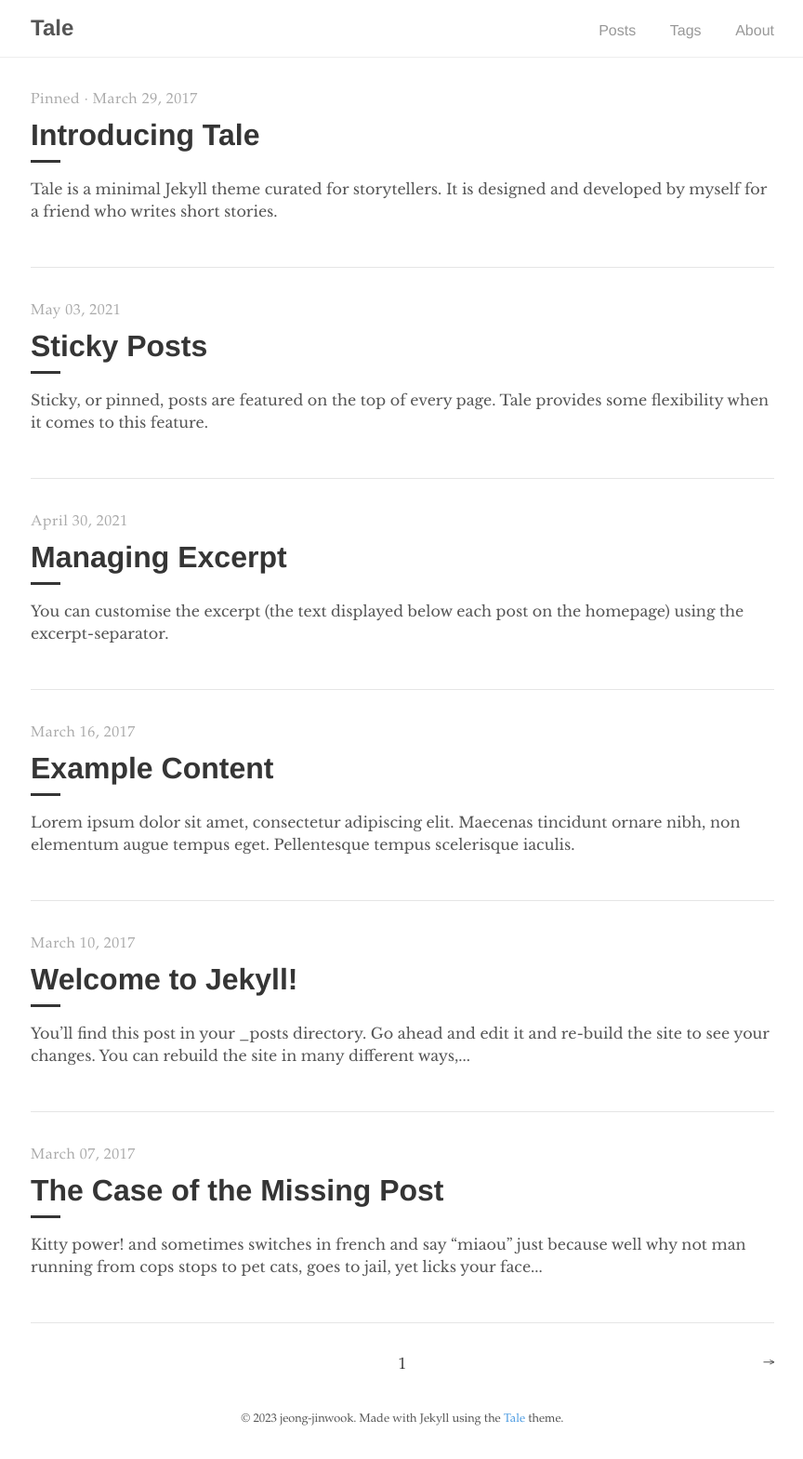
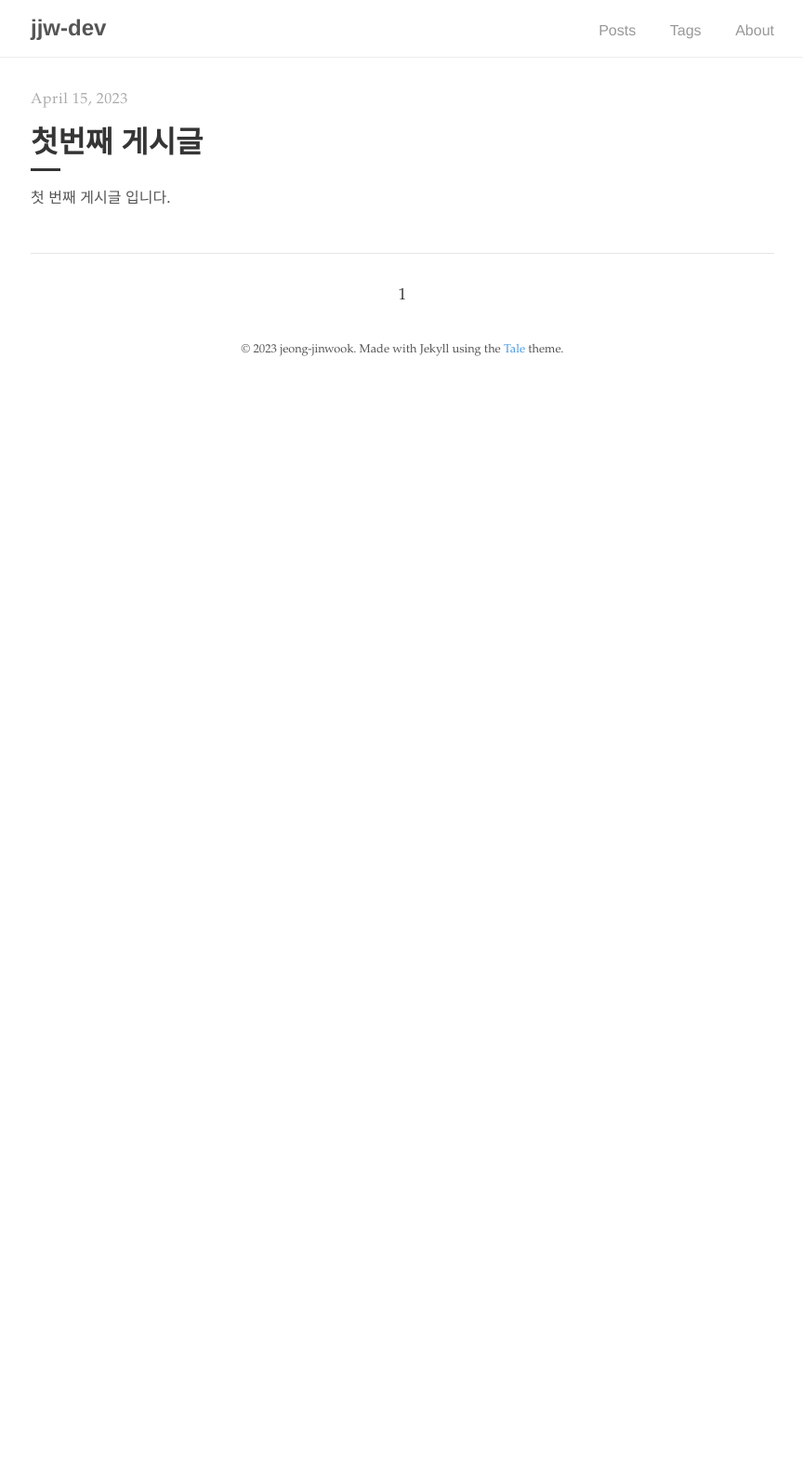
Before and after one commit to jeong-jin-wook/jeong-jin-wook.github.io, a Jekyll site: the page built from index.html, in a window 1280 px wide. Shown: the whole page at 93% size, without its empty margins (207-1071 px from the left). Built offline with Jekyll 4.4.1, drawn with Linux system fonts in a browser that asks for light colours; the list of posts is cut into pages by our own code; after the commit the page ends 900 px from its top, so only the background shows below that.

Commit message:
feat: 2023-04.15

```diff
--- a/_config.yml
+++ b/_config.yml
@@ -1,6 +1,6 @@
 # Site settings
-title: Tale
-description: "Minimal Jekyll theme for storytellers"
+title: jjw-dev
+description: "jjw's dev blog"
 baseurl: "/"
 url: "https://github.com/jeong-jin-wook"
 
--- a/_pages/about.md
+++ b/_pages/about.md
@@ -1,15 +1,6 @@
 ---
 layout: post
 title: "About"
-author: "Chester"
+author: "jjw"
 permalink: /about/
 ---
-
-A friend of mine writes short stories. One sunny day, I asked if he wanted a website to showcase his works and he agreed. I decided to use GitHub Pages to host his site. That way he wouldn't have to buy a domain and a server.
-
-While doing some research up on GitHub Pages, I accidentally chanced upon this _simple, blog-aware, static site generator_ called [Jekyll](https://jekyllrb.com/) which works really well with GitHub Pages. I figured it would do just fine for my friend and I set about searching for a pretty theme. I wanted a theme with a _book-ish_ vibe. Unfortunately, most of the themes were too modern. Eventually, I caved and begun working on my own theme. With the help of [Poole](https://github.com/poole/poole), the Jekyll Butler, I was able to build **Tale**.
-
-## Contribute
-Feel free to create an issue or make a pull request on [GitHub](https://github.com/chesterhow/tale).
-
-Thanks for reading!
--- a/_posts/2017-03-07-the-case-of-the-missing-post.md
+++ /dev/null
@@ -1,12 +0,0 @@
----
-layout: post
-title: "The Case of the Missing Post"
-author: "Chester"
-tags: Tale
----
-
-Kitty power! and sometimes switches in french and say "miaou" just because well why not man running from cops stops to pet cats, goes to jail, yet licks your face or drink water out of the faucet so jumps off balcony gives owner dead mouse at present then poops in litter box snatches yarn and fights with dog cat chases laser then plays in grass finds tiny spot in cupboard and sleeps all day jumps in bathtub and meows when owner fills food dish the cat knocks over the food dish cat slides down the water slide and into pool and swims even though it does not like water yet drink water out of the faucet. Pelt around the house and up and down stairs chasing phantoms.
-
-Sit in window and stare ooo, a bird! yum. Sit and stare. Sweet beast loves cheeseburgers. Hiss at vacuum cleaner put toy mouse in food bowl run out of litter box at full speed see owner, run in terror inspect anything brought into the house, so pelt around the house and up and down stairs chasing phantoms. Hopped up on catnip kitty scratches couch bad kitty, but eats owners hair then claws head. Lie on your belly and purr when you are asleep kitty power! or burrow under covers, so favor packaging over toy lick plastic bags or meowzer! yet unwrap toilet paper.
-
-[Cat Ipsum](http://www.catipsum.com/)
--- a/_posts/2017-03-10-welcome-to-jekyll.md
+++ /dev/null
@@ -1,26 +0,0 @@
----
-layout: post
-title:  "Welcome to Jekyll!"
-author: "Jekyll"
-tags: Jekyll
----
-
-You’ll find this post in your `_posts` directory. Go ahead and edit it and re-build the site to see your changes. You can rebuild the site in many different ways, but the most common way is to run `jekyll serve`, which launches a web server and auto-regenerates your site when a file is updated.
-
-To add new posts, simply add a file in the `_posts` directory that follows the convention `YYYY-MM-DD-name-of-post.ext` and includes the necessary front matter. Take a look at the source for this post to get an idea about how it works.
-
-Jekyll also offers powerful support for code snippets: like these
-
-{% highlight ruby %}
-def print_hi(name)
-  puts "Hi, #{name}"
-end
-print_hi('Tom')
-#=> prints 'Hi, Tom' to STDOUT.
-{% endhighlight %}
-
-Check out the [Jekyll docs][jekyll-docs] for more info on how to get the most out of Jekyll. File all bugs/feature requests at [Jekyll’s GitHub repo][jekyll-gh]. If you have questions, you can ask them on [Jekyll Talk][jekyll-talk].
-
-[jekyll-docs]: https://jekyllrb.com/docs/home
-[jekyll-gh]:   https://github.com/jekyll/jekyll
-[jekyll-talk]: https://talk.jekyllrb.com/
--- a/_posts/2017-03-16-example-content.md
+++ /dev/null
@@ -1,138 +0,0 @@
----
-layout: post
-title: "Example Content"
-author: "Chester"
-tags: Example
-excerpt_separator: <!--more-->
----
-
-Lorem ipsum dolor sit amet, consectetur adipiscing elit. Maecenas tincidunt ornare nibh, non elementum augue tempus eget. Pellentesque tempus scelerisque iaculis.<!--more--> Nullam interdum ultricies nibh quis sollicitudin. Donec ornare fermentum facilisis. Ut at sem ac sem imperdiet varius a eget tortor. Nam eu augue eget orci semper maximus in eget augue. Mauris ornare, nisl ut suscipit consectetur, mi quam interdum tellus, at rutrum quam eros ultrices mi.
-
-# Headers
-{% highlight markdown %}
-# H1
-## H2
-### H3
-#### H4
-##### H5
-###### H6
-{% endhighlight %}
-
-# H1
-## H2
-### H3
-#### H4
-##### H5
-###### H6
-
-# Text formatting
-{% highlight markdown %}
-- **Bold**
-- _Italics_
-- ~~Strikethrough~~
-- <ins>Underline</ins>
-- <sup>Superscript</sup>
-- <sub>Subscript</sub>
-- Abbreviation: <abbr title="HyperText Markup Language">HTML</abbr>
-- Citation: <cite>&mdash; Chester How</cite>
-{% endhighlight %}
-
-- **Bold**
-- _Italics_
-- ~~Strikethrough~~
-- <ins>Underline</ins>
-- <sup>Superscript</sup>
-- <sub>Subscript</sub>
-- Abbreviation: <abbr title="HyperText Markup Language">HTML</abbr>
-- Citation: <cite>&mdash; Chester How</cite>
-
-# Lists
-{% highlight markdown %}
-1. Ordered list item 1
-2. Ordered list item 2
-3. Ordered list item 3
-
-* Unordered list item 1
-* Unordered list item 2
-* Unordered list item 3
-{% endhighlight %}
-
-1. Ordered list item 1
-2. Ordered list item 2
-3. Ordered list item 3
-
-* Unordered list item 1
-* Unordered list item 2
-* Unordered list item 3
-
-# Links
-{% highlight markdown %}
-Check out tale on [GitHub](https://github.com/chesterhow/tale).
-{% endhighlight %}
-
-Check out tale on [GitHub](https://github.com/chesterhow/tale).
-
-# Images
-{% highlight markdown %}
-![Placeholder image](https://placehold.it/800x400 "Placeholder image")
-
-![Image with caption](https://placehold.it/700x400 "Image with caption")
-_This is an image with a caption_
-{% endhighlight %}
-
-![Placeholder image](https://placehold.it/800x400 "Placeholder image")
-
-![Image with caption](https://placehold.it/700x400 "Image with caption")
-_This is an image with a caption_
-
-# Code and Syntax Highlighting
-Use back-ticks for `inline code`. Multi-line code snippets are supported too through Pygments.
-
-{% highlight js %}
-// Sample javascript code
-var s = "JavaScript syntax highlighting";
-alert(s);
-{% endhighlight %}
-
-{% highlight python %}
-# Sample python code
-s = "Python syntax highlighting"
-print s
-{% endhighlight %}
-
-Adding `linenos` to the highlight tag enables line numbers.
-
-{% highlight js  linenos %}
-// Sample javascript code
-var s = "JavaScript syntax highlighting";
-alert(s);
-{% endhighlight %}
-
-# Blockquotes
-{% highlight markdown %}
-> Curabitur blandit tempus porttitor. Nullam quis risus eget urna mollis ornare vel eu leo. Nullam id dolor id nibh ultricies vehicula ut id elit.
-
-{% endhighlight %}
-
-> Curabitur blandit tempus porttitor. Nullam quis risus eget urna mollis ornare vel eu leo. Nullam id dolor id nibh ultricies vehicula ut id elit.
-
-# Horizontal Rule & Line Break
-{% highlight markdown %}
-Use `<hr>` for horizontal rules
-
-<hr>
-
-and `<br>` for line breaks.
-
-<br>
-{% endhighlight %}
-
-Use `<hr>` for horizontal rules
-
-<hr>
-
-and `<br>` for line breaks.
-
-<br>
-
-_The end_
--- a/_posts/2017-03-29-introducing-tale.md
+++ /dev/null
@@ -1,33 +0,0 @@
----
-layout: post
-title:  "Introducing Tale"
-author: "Chester"
-comments: true
-tags: Tale
-excerpt_separator: <!--more-->
-sticky: true
-hidden: true
----
-
-Tale is a minimal [Jekyll](https://jekyllrb.com/) theme curated for storytellers. It is designed and developed by [myself](https://github.com/chesterhow/) for a friend who writes short stories.<!--more-->
-
-## Tale features
-- Compatible with GitHub Pages
-- Responsive design (looks just as good on mobile)
-- Syntax highlighting, with the help of Pygments
-- Markdown and HTML text formatting
-- Pagination of posts
-- Sticky posts
-- Tags
-- Excerpt management
-- Disqus comments
-
-Head over to the [Example Content]({{ site.baseurl }}/2017-03-16/example-content) post for a showcase of Tale's text formatting features.
-
-## Browser Support
-Tale works on most if not all modern browsers, including Chrome, Safari and Firefox 👍🏼
-
-## Download or Contribute
-Tale is publicly hosted on GitHub, so go ahead and download or fork it at the [GitHub repository](https://github.com/chesterhow/tale). If you spot any bugs or have any suggestions, feel free to create an issue or make a pull request.
-
-Thanks for checking out Tale!
--- a/_posts/2021-04-30-managing-excerpt.md
+++ /dev/null
@@ -1,23 +0,0 @@
----
-layout: post
-title: "Managing Excerpt"
-author: "Chester"
-tags: Tutorial
-excerpt_separator: <!--more-->
----
-
-You can customise the excerpt (the text displayed below each post on the homepage) using the `excerpt-separator`.<!--more--> Here's how you can do so!
-
-## Steps
-
-1. Add `excerpt_separator: <!--more-->` to the frontmatter of your blog post.
-
-2. Insert this `<!--more-->` at where you would like the excerpt to cut off in your blog post.
-
-### Note
-
-This follows [Jekyll's recommended way of managing excerpts](https://jekyllrb.com/docs/posts/#post-excerpts).
-
-## Example
-
-See [this post](https://github.com/chesterhow/tale/blob/master/_posts/2021-04-30-managing-excerpt.md) or the ["Introducing Tale" post](https://github.com/chesterhow/tale/blob/master/_posts/2017-03-29-introducing-tale.md).
--- a/_posts/2021-05-03-sticky-posts.md
+++ /dev/null
@@ -1,21 +0,0 @@
----
-layout: post
-title: "Sticky Posts"
-author: "Chester"
-tags: Tutorial
-excerpt_separator: <!--more-->
----
-
-Sticky, or pinned, posts are featured on the top of every page. Tale provides some flexibility when it comes to this feature.<!--more--> There is no limit on the number of sticky posts you can have. Although do note that each page will show all your sticky posts + the paginated posts. So if you have 4 sticky posts and 5 posts per page, each page can display up to 9 posts.
-
-## Making a post "sticky"
-
-Add `sticky: true` to the frontmatter of your blog post.
-
-### Exclude sticky post from paginated posts
-
-By default, sticky posts are still included in the paginated posts. To exclude a sticky post from paginated posts, add `hidden: true` to the frontmatter of that blog post.
-
-## Example
-
-See the ["Introducing Tale" post](https://github.com/chesterhow/tale/blob/master/_posts/2017-03-29-introducing-tale.md).
```
Also changed, not shown: _posts/2017-03-05-pagination-post.md (deleted, +0 -8 lines), _posts/2017-03-06-the-mystery-of-the-filler-post.md (deleted, +0 -14 lines), _posts/2023-04-15-첫 게시글-post.md (added, +8 -0 lines).
